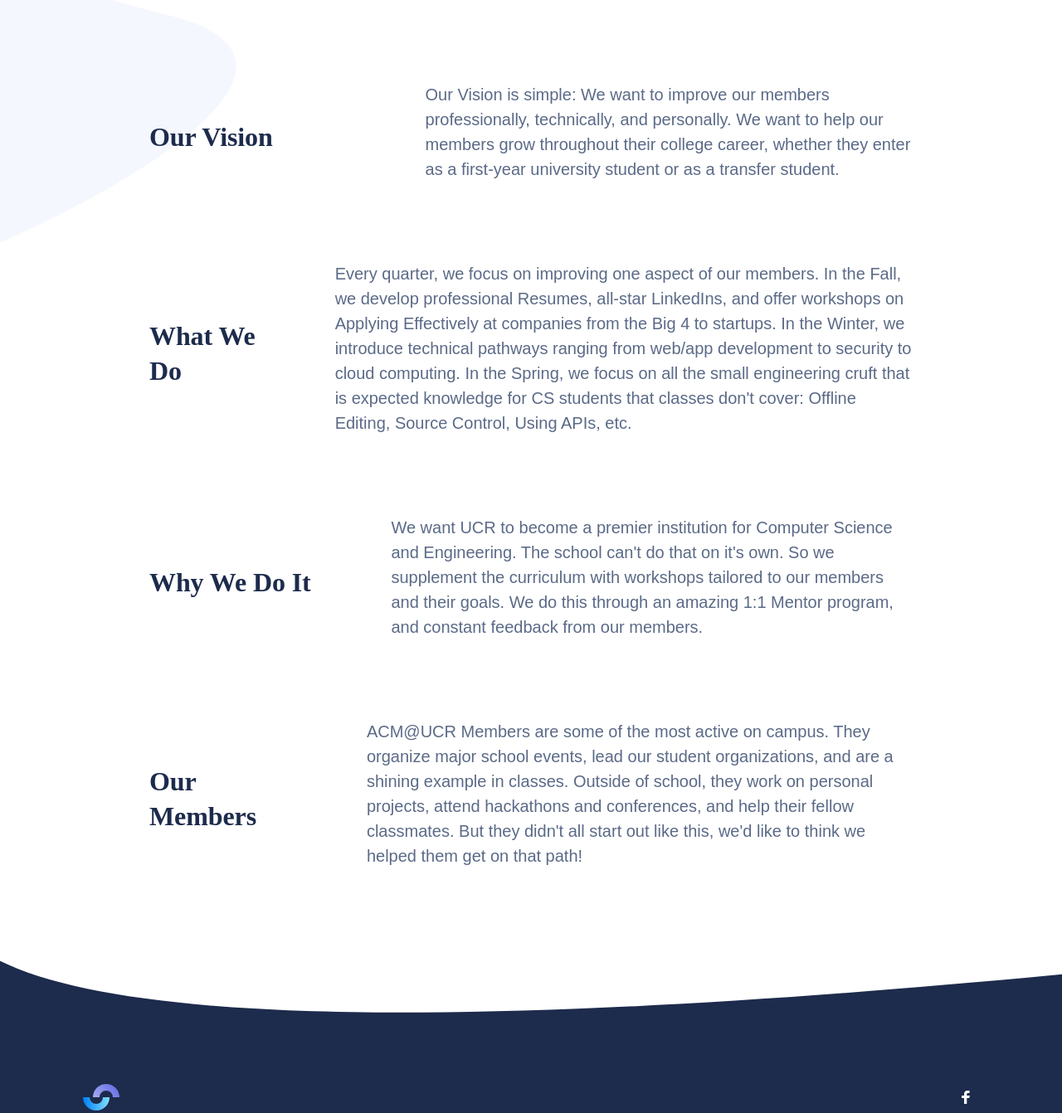
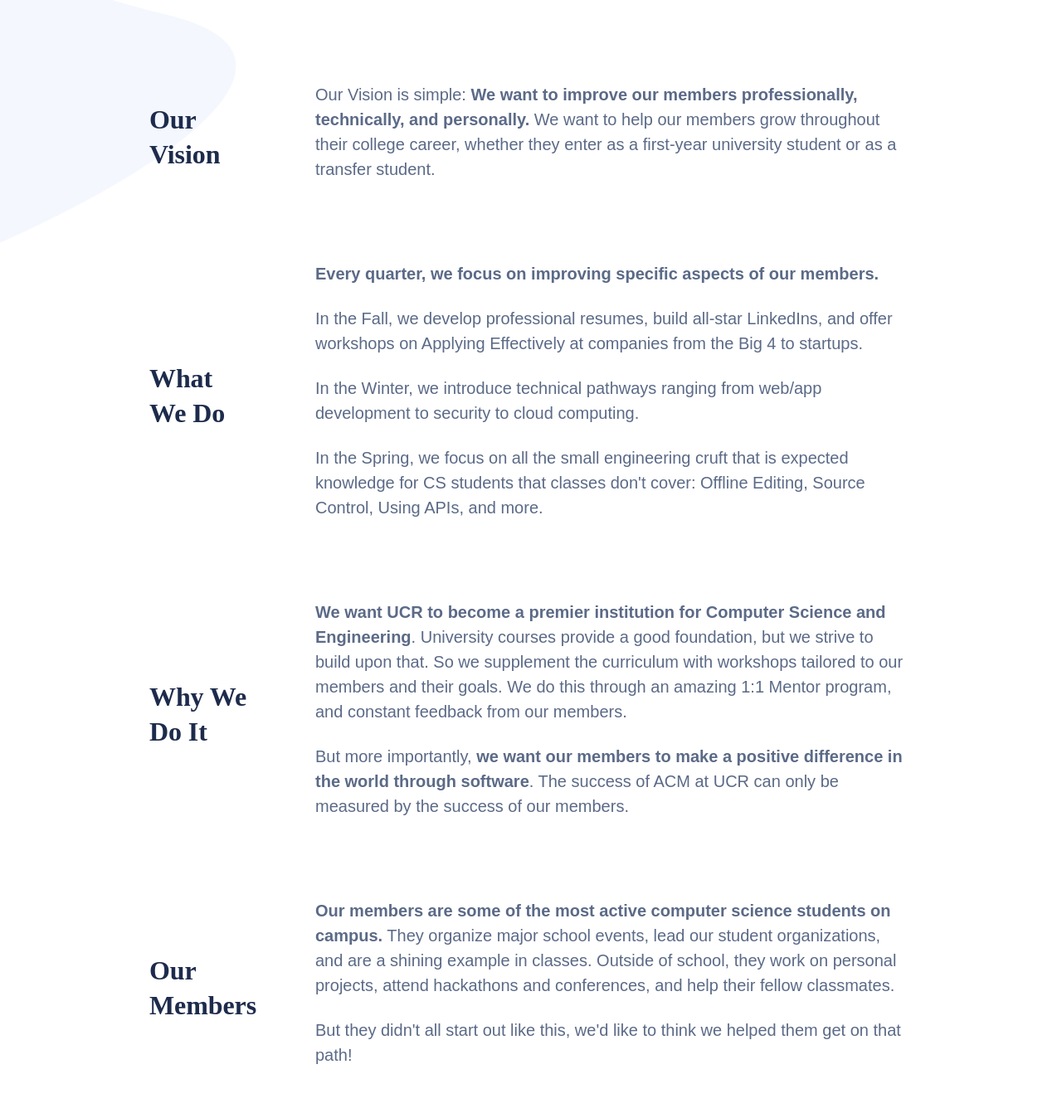
Before and after one commit to DanialBeg/acm-basilisk, a website: page about-us.html in a window 1280 px wide. Shown: the part 720-2062 px from the top of the page at 83% size. Drawn offline with nearby package versions, Linux system fonts and the light colour scheme; a web font is replaced by a local one.

Commit message:
Edited and styled content

```diff
--- a/about-us.html
+++ b/about-us.html
@@ -76,6 +76,7 @@
                                     border-radius: 15px;
 	                                box-shadow: 0 3px 5px rgba(0,0,0,0.25), 0 1px 1px rgba(0,0,0,0.22);
                                     ">
+
                             </div>
                         </div>
                     </div>
@@ -86,50 +87,64 @@
                 <div class="container">
                     <div class="features-extended-inner section-inner has-top-divider">
                         <div class="feature-extended">
-                            <div class="feature-extended-body" style="
+                            <div class="feature-extended-body feature-heading" style="
                                 width: 100%;
                                 ">
                                 <h3 class="mt-0">Our Vision</h3>
                             </div>
                             <div class="feature-about feature-extended-body">
                                 <p>
-                                    Our Vision is simple: We want to improve our members professionally, technically, and personally. We want to help our members grow throughout their college career, whether they enter as a first-year university student or as a transfer student.
+                                    Our Vision is simple: <strong>We want to improve our members professionally, technically, and personally.</strong> We want to help our members grow throughout their college career, whether they enter as a first-year university student or as a transfer student.
                                 </p>
                             </div>
                         </div>
                         <div class="feature-extended">
-                            <div class="feature-extended-body" style="
+                            <div class="feature-extended-body feature-heading" style="
                                 width: 100%;
                                 ">
                                 <h3 class="mt-0">What We Do</h3>
                             </div>
                             <div class="feature-extended-body">
                                 <p>
-                                    Every quarter, we focus on improving one aspect of our members. In the Fall, we develop professional Resumes, all-star LinkedIns, and offer workshops on Applying Effectively at companies from the Big 4 to startups. In the Winter, we introduce technical pathways ranging from web/app development to security to cloud computing. In the Spring, we focus on all the small engineering cruft that is expected knowledge for CS students that classes don't cover: Offline Editing, Source Control, Using APIs, etc.
+                                    <strong>Every quarter, we focus on improving specific aspects of our members.</strong></p>
+                                </p>
+                                <p>
+                                    In the Fall, we develop professional resumes, build all-star LinkedIns, and offer workshops on Applying Effectively at companies from the Big 4 to startups.
+                                </p>
+                                <p>
+                                    In the Winter, we introduce technical pathways ranging from web/app development to security to cloud computing.
+                                </p>
+                                <p>
+                                    In the Spring, we focus on all the small engineering cruft that is expected knowledge for CS students that classes don't cover: Offline Editing, Source Control, Using APIs, and more.
                                 </p>
                             </div>
                         </div>
                         <div class="feature-extended">
-                            <div class="feature-extended-body" style="
+                            <div class="feature-extended-body feature-heading" style="
                                 width: 100%;
                                 ">
                                 <h3 class="mt-0">Why We Do It</h3>
                             </div>
                             <div class="feature-extended-body">
                                 <p>
-                                    We want UCR to become a premier institution for Computer Science and Engineering. The school can't do that on it's own. So we supplement the curriculum with workshops tailored to our members and their goals. We do this through an amazing 1:1 Mentor program, and constant feedback from our members.
+                                    <strong>We want UCR to become a premier institution for Computer Science and Engineering</strong>. University courses provide a good foundation, but we strive to build upon that. So we supplement the curriculum with workshops tailored to our members and their goals. We do this through an amazing 1:1 Mentor program, and constant feedback from our members.
                                 </p>
+
+                                <p>But more importantly, <strong>we want our members to make a positive difference in the world through software</strong>. The success of ACM at UCR can only be measured by the success of our members.</p>
                             </div>
                         </div>
                         <div class="feature-extended">
-                            <div class="feature-extended-body" style="
+                            <div class="feature-extended-body feature-heading" style="
                                 width: 100%;
                                 ">
                                 <h3 class="mt-0">Our Members</h3>
                             </div>
                             <div class="feature-extended-body">
                                 <p>
-                                    ACM@UCR Members are some of the most active on campus. They organize major school events, lead our student organizations, and are a shining example in classes. Outside of school, they work on personal projects, attend hackathons and conferences, and help their fellow classmates. But they didn't all start out like this, we'd like to think we helped them get on that path!
+                                    <strong>Our members are some of the most active computer science students on campus.</strong> They organize major school events, lead our student organizations, and are a shining example in classes. Outside of school, they work on personal projects, attend hackathons and conferences, and help their fellow classmates.
+                                </p>
+                                <p>
+                                    But they didn't all start out like this, we'd like to think we helped them get on that path!
                                 </p>
                             </div>
                         </div>
--- a/src/scss/layout/_features-extended.scss
+++ b/src/scss/layout/_features-extended.scss
@@ -5,6 +5,10 @@
 .feature-extended-image,
 .feature-extended-body {
     width: 100%;
+}
+
+.feature-heading {
+    max-width: 200px;
 }
 
 .feature-extended-image {
--- a/src/scss/layout/_hero.scss
+++ b/src/scss/layout/_hero.scss
@@ -12,6 +12,11 @@
 	position: relative;
     margin-top: 124px;
     padding-bottom: 124px;
+}
+
+.hero-illustration-about {
+	position: absolute;
+	right: 50;
 }
 
 .hero-icon {
```
Also changed, not shown: index.html (+11 -2 lines), dist/css/style.css, src/images/testimonial-01.png (deleted), src/images/testimonial-02.png (deleted), src/images/testimonial-03.png (deleted), 2 other files.
